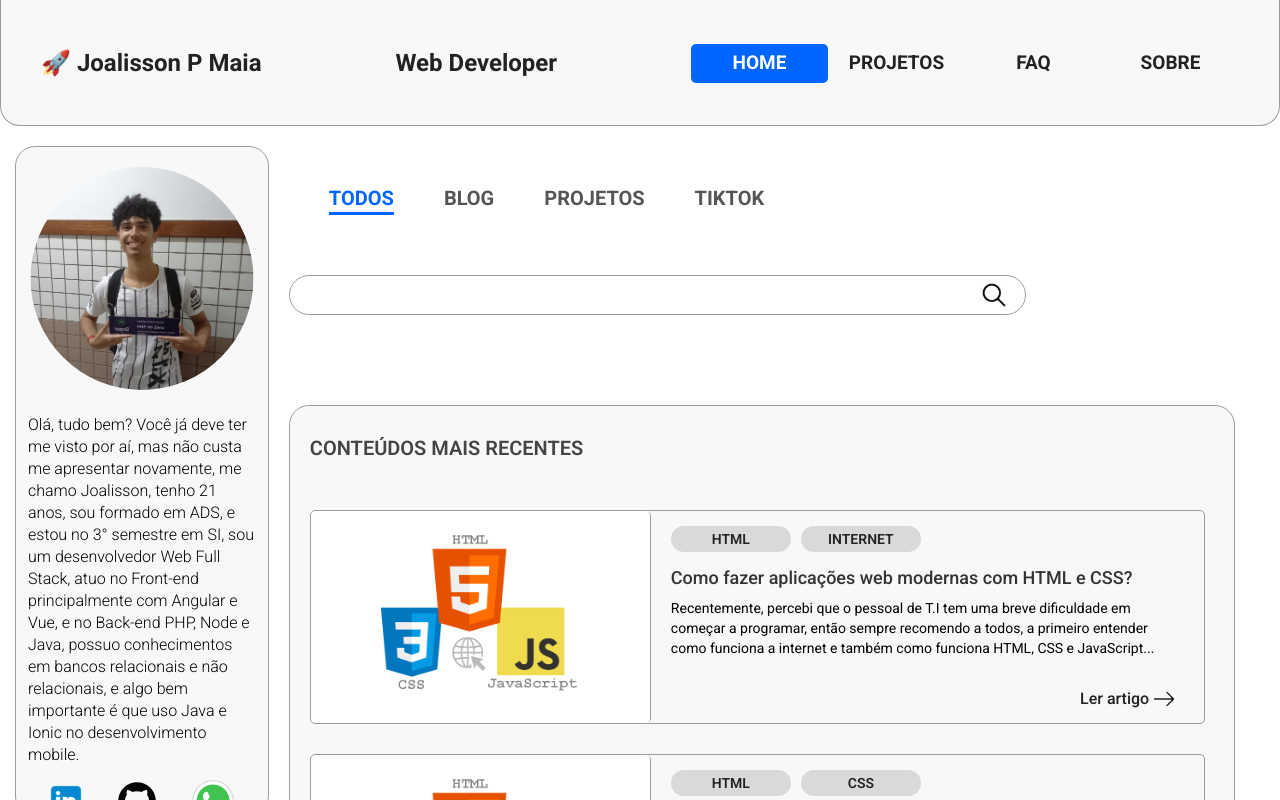
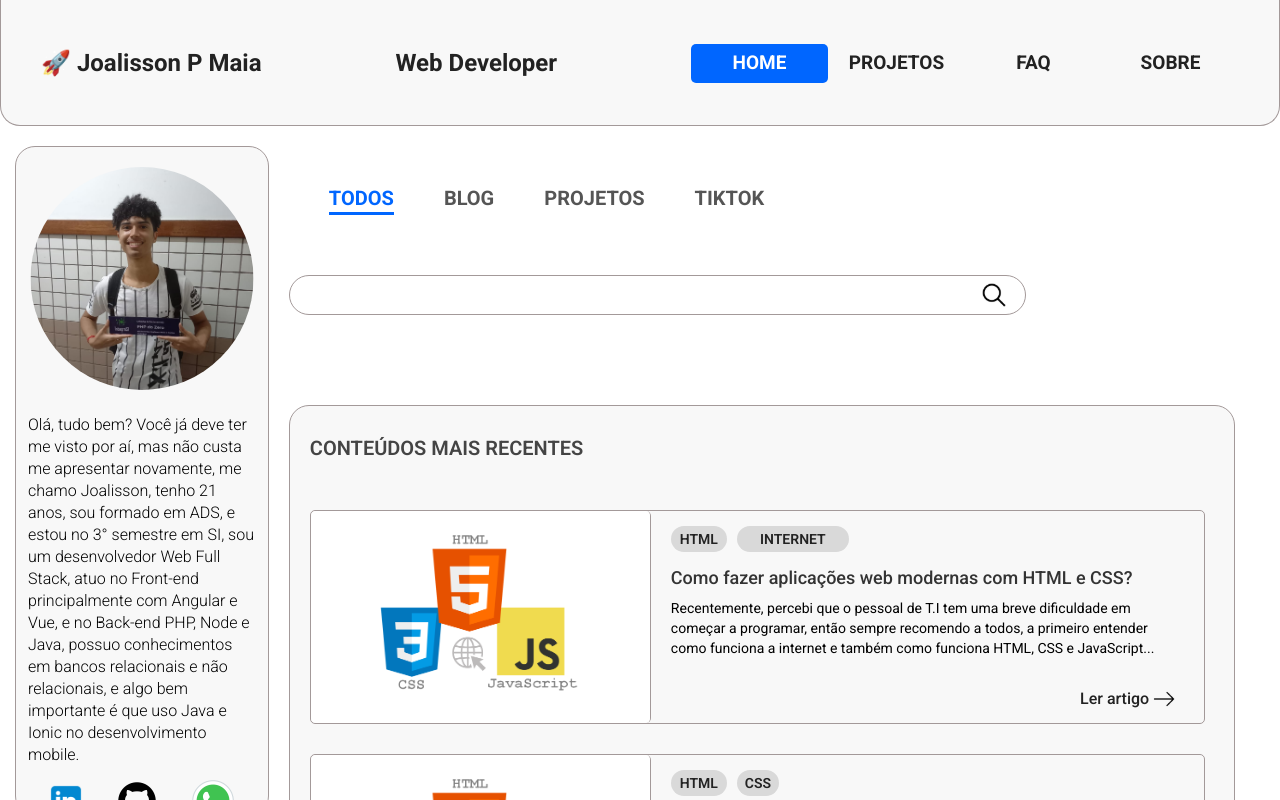
Before and after one commit to Namibo06/portifolio-atual-angular, an Angular app: page /home in a window 1280 px wide. Shown: the top 800 px of the page. Built offline with nearby package versions, Linux system fonts and the light colour scheme.

Commit message:
refactor: used ngStyle to calculate the width of the type box

```diff
--- a/src/app/components/card-template/card-template/card-template.component.html
+++ b/src/app/components/card-template/card-template/card-template.component.html
@@ -5,7 +5,7 @@
 
     <div class="home__article__single__content">
         <div class="home__article__single__types">
-            <div class="article__type" *ngFor="let type of typeNameCard">
+            <div class="article__type" *ngFor="let type of typeNameCard" [ngStyle]="{'width': (type.type_name.length * 14) + 'px'}">
                 <p>{{ type.type_name }}</p>
             </div><!--article__type-->
         </div><!--home__article__single__types-->
--- a/src/app/components/card-template/card-template/card-template.component.scss
+++ b/src/app/components/card-template/card-template/card-template.component.scss
@@ -32,7 +32,6 @@
 }
 
 .home__article__single__types > .article__type{
-    width: 120px;
     background-color: #d9d9d9;
     text-align: center;
     border-radius: 30px;
```
